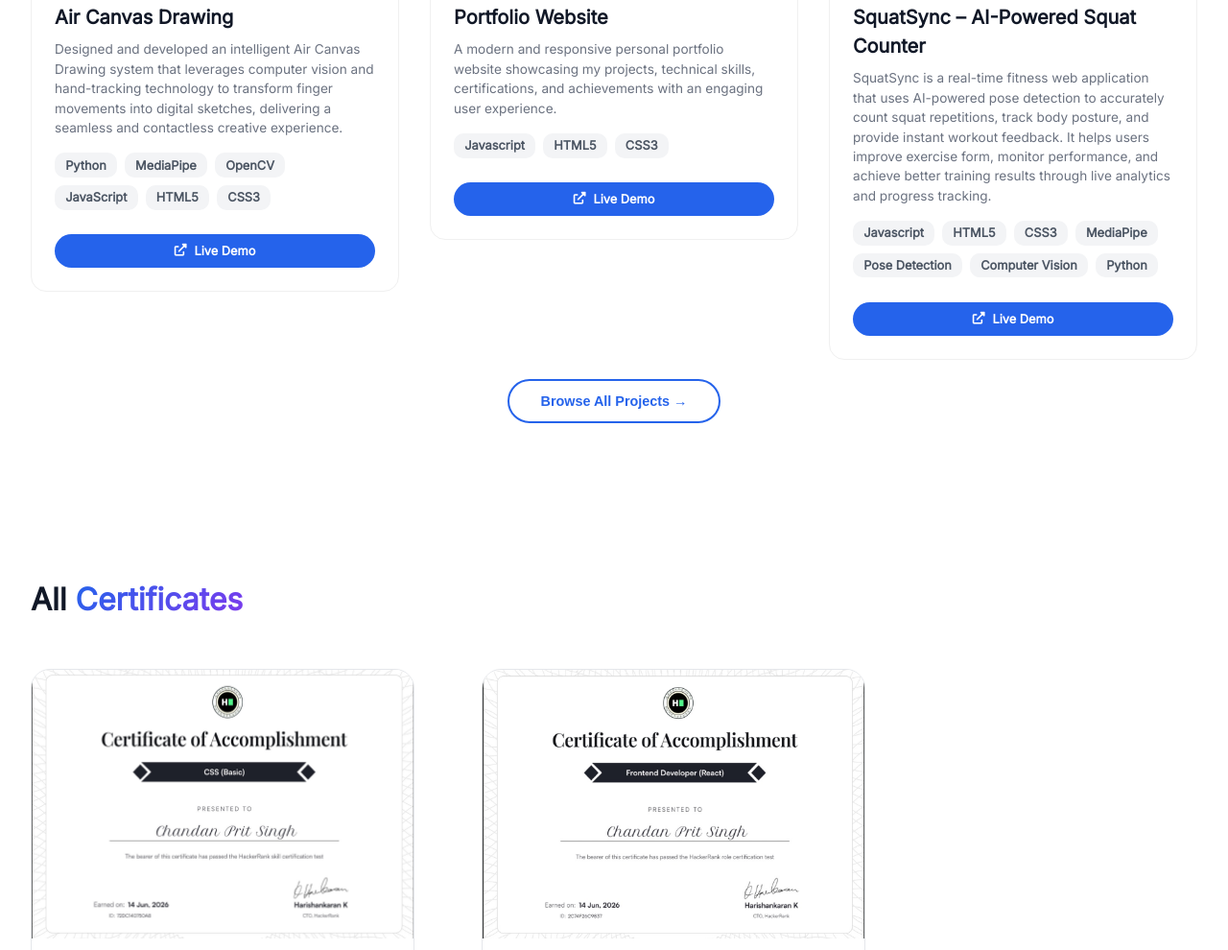
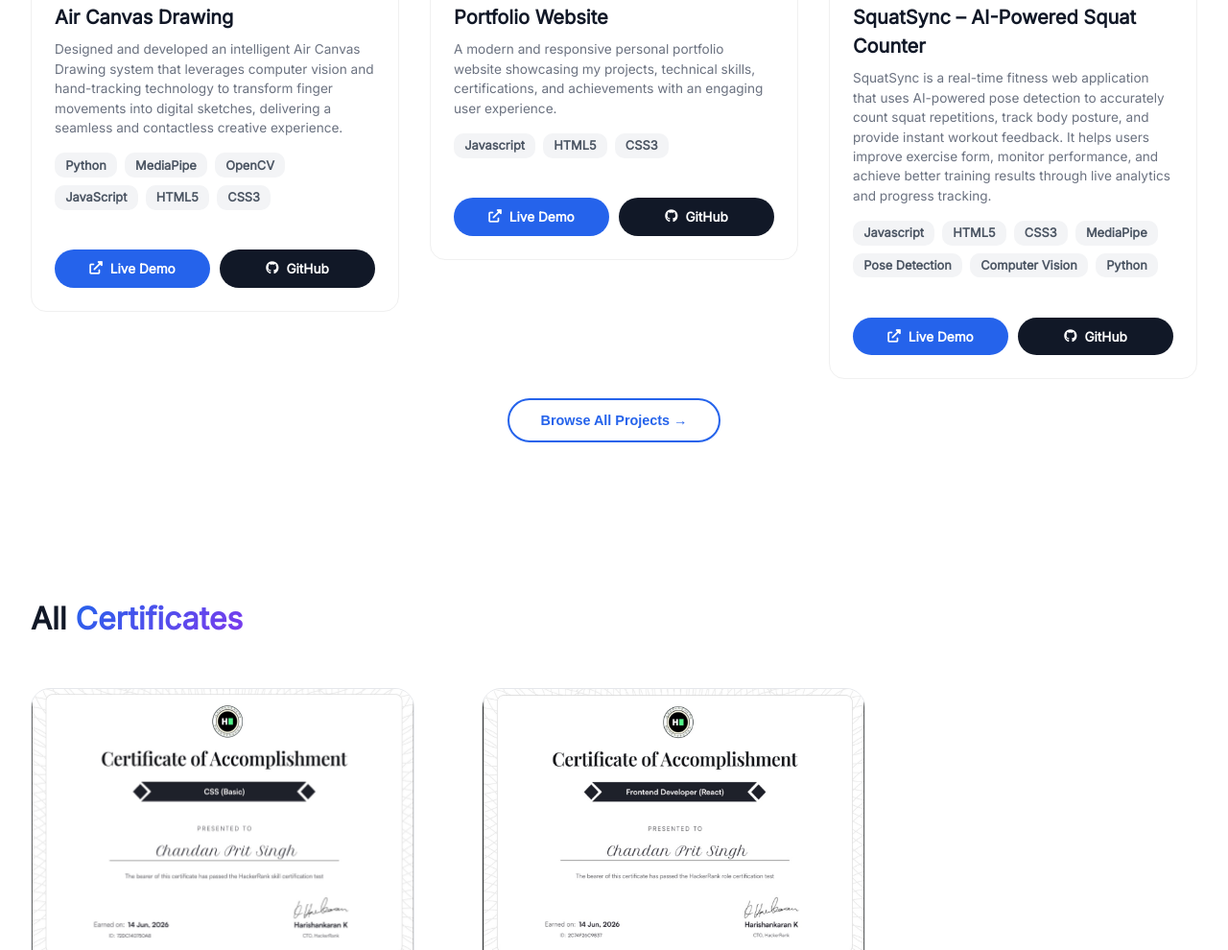
Before and after one commit to ChandanPRitSingh23/Portfolio-Website, a plain HTML site: page index.html in a window 1280 px wide. Shown: the part 1144-2134 px from the top of the page at 96% size. Drawn offline with Linux system fonts and the light colour scheme.

Commit message:
added the github button

```diff
--- a/index.html
+++ b/index.html
@@ -86,7 +86,17 @@
             <h3>Air Canvas Drawing</h3>
             <p>Designed and developed an intelligent Air Canvas Drawing system that leverages computer vision and hand-tracking technology to transform finger movements into digital sketches, delivering a seamless and contactless creative experience.</p>
             <div class="tech-stack"><span>Python</span><span>MediaPipe</span><span>OpenCV</span><span>JavaScript</span><span>HTML5</span><span>CSS3</span></div>
-            <a href="https://air-canvas-gilt.vercel.app/" target="_blank" class="demo-btn"><i class="fas fa-external-link-alt"></i> Live Demo</a>
+
+            <!--github and demo button-->
+            <div class="project-buttons">
+            <a href="https://air-canvas-gilt.vercel.app/" target="_blank" class="demo-btn">
+            <i class="fas fa-external-link-alt"></i> Live Demo
+            </a>
+
+            <a href="https://github.com/ChandanPRitSingh23/AIR-CANVAS" target="_blank" class="github-btn">
+            <i class="fab fa-github"></i> GitHub
+          </a>
+          </div>
 
           </div>
           </div>
@@ -101,7 +111,18 @@
             <h3>Portfolio Website</h3>
             <p>A modern and responsive personal portfolio website showcasing my projects, technical skills, certifications, and achievements with an engaging user experience.</p>
             <div class="tech-stack"><span>Javascript</span><span>HTML5</span><span>CSS3</span></div>
-            <a href="https://portfolio-chandanpritsingh.vercel.app/" target="_blank" class="demo-btn"><i class="fas fa-external-link-alt"></i> Live Demo</a>
+
+             <!--github and demo button-->
+            <div class="project-buttons">
+            <a href="https://portfolio-chandanpritsingh.vercel.app/" target="_blank" class="demo-btn">
+            <i class="fas fa-external-link-alt"></i> Live Demo
+            </a>
+
+            <a href="https://github.com/ChandanPRitSingh23/Portfolio-Website" target="_blank" class="github-btn">
+             <i class="fab fa-github"></i> GitHub
+            </a>
+            </div>
+
           </div>
           </div>
 
@@ -115,7 +136,19 @@
             <h3>SquatSync – AI-Powered Squat Counter</h3>
             <p>SquatSync is a real-time fitness web application that uses AI-powered pose detection to accurately count squat repetitions, track body posture, and provide instant workout feedback. It helps users improve exercise form, monitor performance, and achieve better training results through live analytics and progress tracking.</p>
             <div class="tech-stack"><span>Javascript</span><span>HTML5</span><span>CSS3</span><span>MediaPipe</span><span>Pose Detection</span><span>Computer Vision</span><span>Python</span></div>
-            <a href="https://squats-counter.vercel.app/" target="_blank" class="demo-btn"><i class="fas fa-external-link-alt"></i> Live Demo</a>
+
+
+                <!--github and demo button-->
+            <div class="project-buttons">
+            <a href="https://squats-counter.vercel.app/" target="_blank" class="demo-btn">
+            <i class="fas fa-external-link-alt"></i> Live Demo
+            </a>
+
+            <a href="https://github.com/ChandanPRitSingh23/Squats-Counter" target="_blank" class="github-btn">
+            <i class="fab fa-github"></i> GitHub
+            </a>
+            </div>
+
           </div>
           </div>
 
--- a/style.css
+++ b/style.css
@@ -1162,3 +1162,48 @@ nav {
     height:100%;
     object-fit:cover;
 }
+
+
+
+
+
+
+
+.project-buttons {
+  display: flex;
+  gap: 10px;
+  margin-top: 1rem;
+}
+
+.demo-btn,
+.github-btn {
+  flex: 1;
+  display: inline-flex;
+  align-items: center;
+  justify-content: center;
+  gap: 0.5rem;
+  padding: 0.6rem 1rem;
+  border-radius: 40px;
+  text-decoration: none;
+  font-size: 0.85rem;
+  font-weight: 600;
+  transition: all 0.3s ease;
+}
+
+.demo-btn {
+  background: #2563eb;
+  color: white;
+}
+
+.demo-btn:hover {
+  background: #1d4ed8;
+}
+
+.github-btn {
+  background: #111827;
+  color: white;
+}
+
+.github-btn:hover {
+  background: #000;
+}
```
